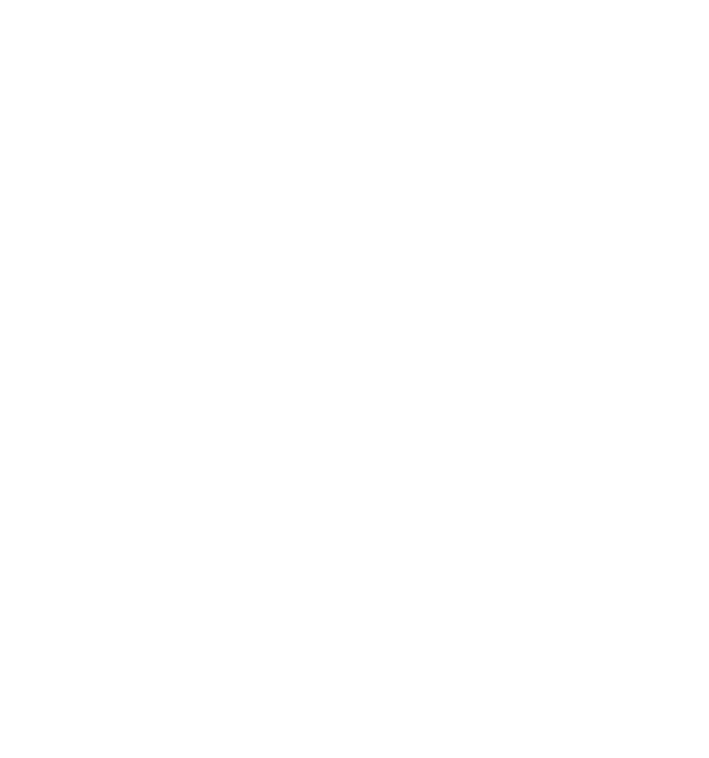
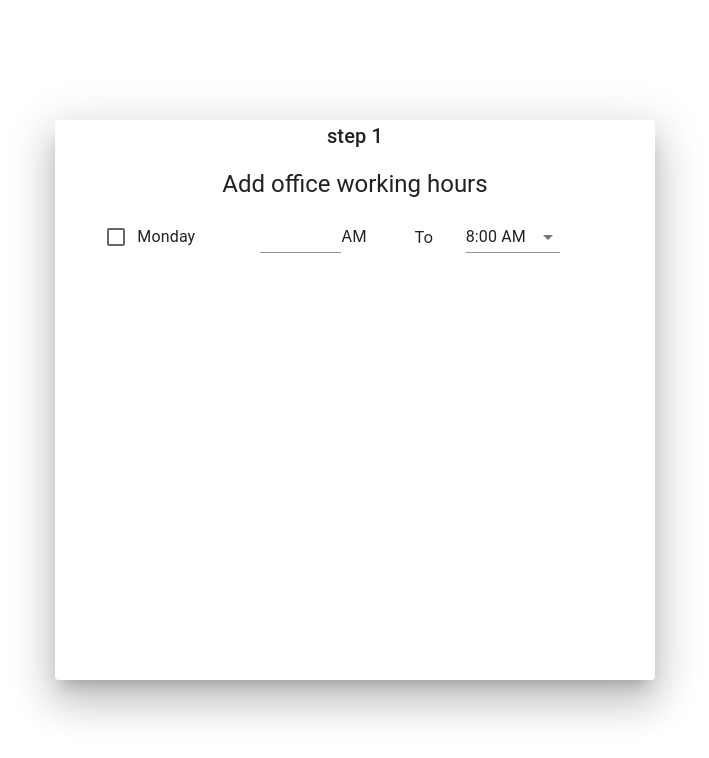
Before and after one commit to USMAN-SENG/FYP2, a React (Create React App) app: page /WorkHours in a window 1280 px wide. Before the commit this address had no page. Shown: the top 758 px of the page, without its empty margins (285-994 px from the left). Built offline with nearby package versions, Linux system fonts and the light colour scheme.

Commit message:
manage to add input number

```diff
--- a/src/App.js
+++ b/src/App.js
@@ -3,6 +3,9 @@
 import Homepage from "./screens/Homepage";
 import LoginScreen from "./screens/LoginScreen";
 import SignUpScreen from "./screens/SignUpScreen";
+import WorkHours from "./screens/WorkHours";
+
+
 function App() {
   return (
     <BrowserRouter>
@@ -10,6 +13,7 @@
         <Route index element={<Homepage />} />
         <Route path = "/signup" element = {<SignUpScreen />} />
         <Route path="/login" element = {<LoginScreen />} />
+        <Route path="/WorkHours" element = {<WorkHours />} />
 
       </Routes>
     </BrowserRouter>
--- /dev/null
+++ b/src/screens/ChooseWorkHours.js
@@ -0,0 +1,42 @@
+import React from "react";
+import Grid from '@mui/material/Grid';
+import Typography from '@mui/material/Typography';
+import FormControlLabel from '@mui/material/FormControlLabel';
+import Checkbox from '@mui/material/Checkbox';
+import NativeSelect from '@mui/material/NativeSelect';
+import Input from '@mui/material/Input';
+
+
+
+export function ChooseWorkHours({hours}) {
+  return (
+    <section>
+      <Typography variant="h6" align='center'> step 1 </Typography>
+
+      <Typography m={2} variant="h5" align='center'>
+        Add office working hours
+      </Typography>
+      <Grid container spacing={2} direction="row" justifyContent="center" alignItems="center">
+        <Grid item xs={3}>
+          <FormControlLabel control={<Checkbox />} label="Monday" />
+        </Grid>
+        <Grid item xs={3}>
+          <Input
+          type='number'
+          inputProps = { {max: 100, min: 10 }   }
+          ></Input>AM
+        </Grid>
+        <Grid item xs={1}> <p>To</p> </Grid>
+        {/* find a way to start from the next hour  */}
+        <Grid item xs={3}>
+        <NativeSelect>
+          {hours.map(hours => <option value={hours}>
+              {hours}
+            </option>)}
+        </NativeSelect>
+        </Grid>
+      </Grid>
+
+    </section>
+  )
+}
--- a/src/screens/SignUpScreen.js
+++ b/src/screens/SignUpScreen.js
@@ -43,7 +43,12 @@
                 <span className='font-bold text-4xl text-gray-100'>Signup</span>
                 <span className='text-sm '>For new Account</span>
                 <div className='mt-20'>
-                <Button variant="contained"><Link to={"/login"}> Login</Link></Button>
+                <Button sx={{ m: 3 }} variant="contained">
+                  <Link to={"/login"}> Login </Link>
+                </Button>
+                <Button  variant="contained">
+                  <Link to={"/WorkHours"}> WorkHours </Link>
+                </Button>
                 <br/>
                 <span className='text-xs text-white'>If Already have Account</span>
                 </div>
@@ -65,9 +70,10 @@
               </div>
             </div>
           </Paper>
-          <div className='w-2/3 m-5'>
+          {/* note: add email confirmatiom later */}
+          {/* <div className='w-2/3 m-5'>
             <EmailConfirmBanner />
-          </div>
+          </div> */}
         </div>
         <SmallFooter />
       </div>
--- /dev/null
+++ b/src/screens/WorkHours.js
@@ -0,0 +1,57 @@
+import { ChooseWorkHours } from './ChooseWorkHours';
+
+import {  useState } from "react";
+import Grid from '@mui/material/Grid';
+import Paper from '@mui/material/Paper';
+
+
+
+export default function WorkHours() {
+
+  const [ formStep, setFormStep ] = useState(1);
+
+  const hours = [
+    '8:00 AM',
+    '9:00 AM',
+    '10:00 AM',
+    '11:00 AM',
+    '12:00 PM',
+    '1:00 PM',
+    '2:00 PM',
+    '3:00 PM',
+    '4:00 PM',
+    '5:00 PM',
+    '6:00 PM',
+    '7:00 PM',
+    '8:00 PM',
+    '9:00 PM',
+    '10:00 PM',
+    '11:00 PM',
+  ];
+
+  return (
+
+    <Grid container  direction="column"  justifyContent="center" alignItems="center" sx={{ minHeight: "100vh" }}>
+        <Grid item >
+            <Paper elevation={24}  sx={{ minHeight: "70vh" , minWidth:"75vh" }}>
+              <form >
+                { formStep === 1 &&
+                  (<ChooseWorkHours   hours={hours}  />)
+                }
+
+                { formStep === 2 &&
+                  (<section>
+                    <h2> step 2</h2>
+
+                  </section>)
+                }
+              </form>
+            </Paper>
+
+
+        </Grid>
+
+    </Grid>
+
+  )
+}
```
Also changed, not shown: src/assets/main.css (+33 -0 lines).
